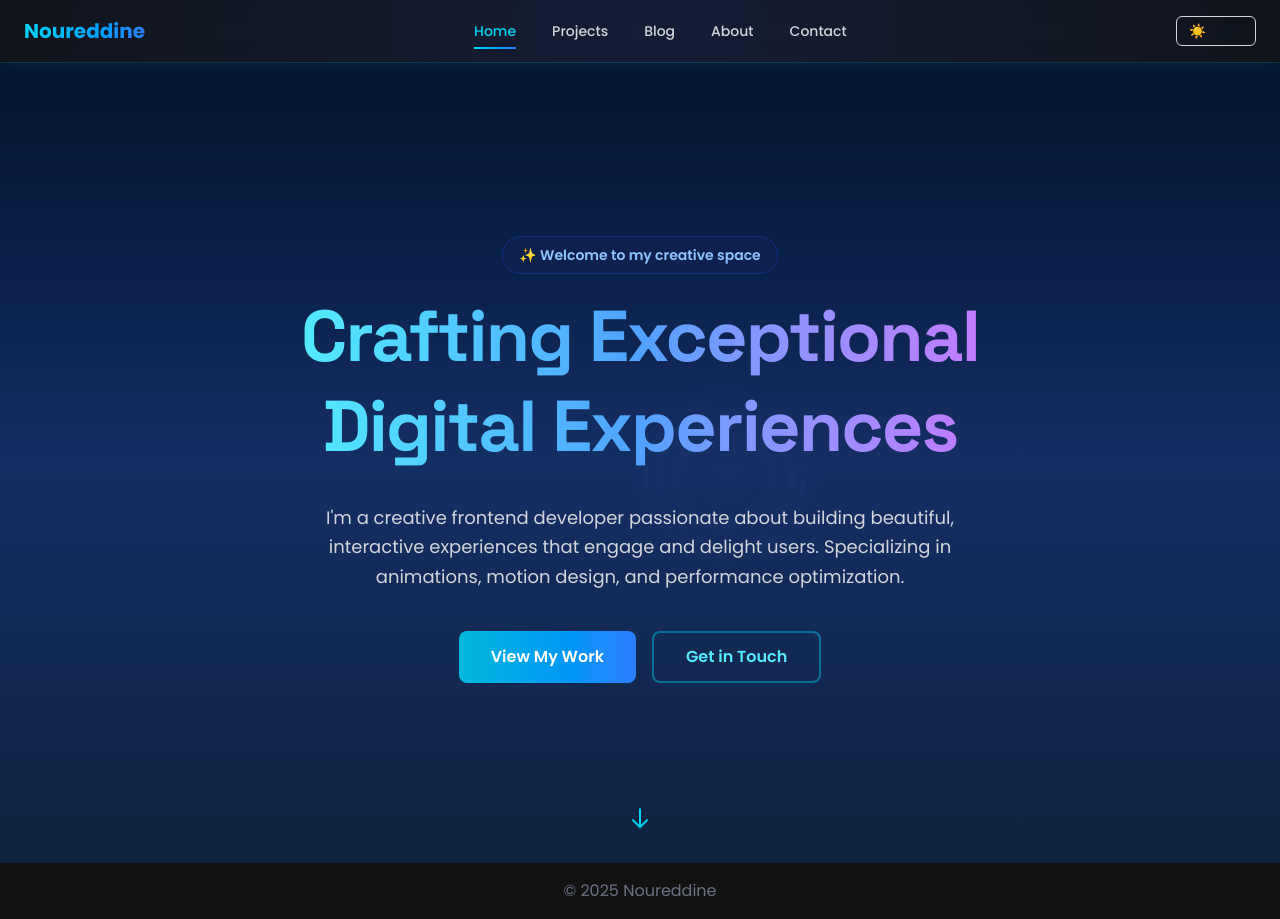
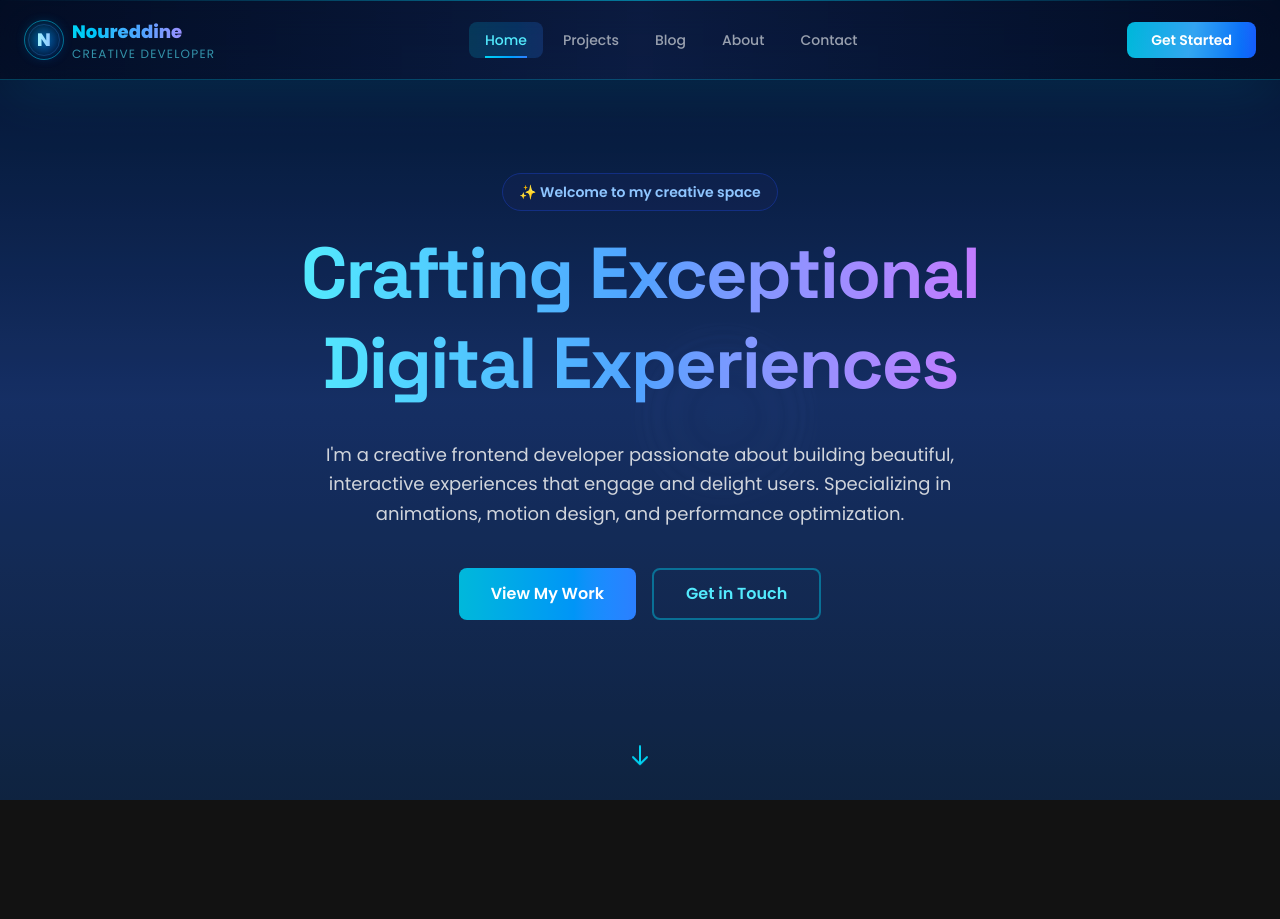
Before and after one commit to noureddineweb3dev/myPortfolio, a Next.js app: page / in a window 1280 px wide. After the commit the page ends 800 px from the top, so only its background shows below. Built offline with nearby package versions, Linux system fonts and the light colour scheme.

Commit message:
Navbar updated + Hero section updated

```diff
--- a/src/app/layout.tsx
+++ b/src/app/layout.tsx
@@ -20,12 +20,12 @@ function Layout({ children }: { children: React.ReactNode }) {
     <html
       lang="en"
       suppressHydrationWarning
-      className={`min-h-full dark:bg-gray-950 ${poppins.variable} ${spaceGrotesk.variable}`}
+      className={`h-screen overflow-hidden dark:bg-gray-950 ${poppins.variable} ${spaceGrotesk.variable}`}
     >
-      <body className="min-h-screen text-gray-900 dark:text-gray-100 font-poppins">
+      <body className="h-screen overflow-y-auto text-gray-900 dark:text-gray-100 font-poppins">
         <ThemeProvider>
           <Navbar />
-          <main className="min-h-screen">{children}</main>
+          <main>{children}</main>
 
           <footer className="p-4 text-center text-gray-500">© 2025 Noureddine</footer>
         </ThemeProvider>
--- a/src/components/layout/Navbar.tsx
+++ b/src/components/layout/Navbar.tsx
@@ -2,7 +2,7 @@
 
 import Link from 'next/link';
 import { usePathname } from 'next/navigation';
-import ThemeToggle from '../ui/ThemeToggle';
+import { useEffect, useState } from 'react';
 
 const navLinks = [
   { name: 'Home', href: '/' },
@@ -14,16 +14,64 @@ const navLinks = [
 
 function Navbar() {
   const pathname = usePathname();
+  const [mousePosition, setMousePosition] = useState({ x: 0, y: 0 });
+  const [logoHovered, setLogoHovered] = useState(false);
+
+  useEffect(() => {
+    const handleMouseMove = (e: MouseEvent) => {
+      setMousePosition({ x: e.clientX, y: e.clientY });
+    };
+
+    window.addEventListener('mousemove', handleMouseMove);
+    return () => window.removeEventListener('mousemove', handleMouseMove);
+  }, []);
 
   return (
-    <header className="sticky top-0 z-50 backdrop-blur-md bg-gradient-to-r from-slate-900/40 via-blue-900/30 to-slate-900/40 border-b border-cyan-500/20 shadow-lg shadow-cyan-500/5">
-      <nav className="mx-auto flex max-w-7xl items-center justify-between px-6 py-4">
-        {/* Logo */}
-        <Link href="/" className="group relative">
-          <span className="font-space-grotesk text-xl font-bold bg-gradient-to-r from-cyan-400 to-blue-500 bg-clip-text text-transparent transition-all duration-300 group-hover:from-cyan-300 group-hover:to-purple-400">
-            Noureddine
-          </span>
-          <div className="absolute -bottom-1 left-0 h-0.5 bg-gradient-to-r from-cyan-400 to-blue-500 w-0 group-hover:w-full transition-all duration-300"></div>
+    <header className="fixed top-0 left-0 right-0 z-50 backdrop-blur-xl bg-gradient-to-r from-slate-950/50 via-blue-950/40 to-slate-950/50 border-b border-cyan-500/30 shadow-2xl shadow-cyan-500/10 h-20">
+      {/* Animated gradient line on top */}
+      <div className="absolute top-0 left-0 right-0 h-px bg-gradient-to-r from-transparent via-cyan-500 to-transparent opacity-60"></div>
+
+      <nav className="mx-auto flex max-w-7xl items-center justify-between px-6 h-full">
+        {/* Animated Special Logo */}
+        <Link
+          href="/"
+          className="group relative flex items-center gap-2"
+          onMouseEnter={() => setLogoHovered(true)}
+          onMouseLeave={() => setLogoHovered(false)}
+        >
+          {/* Animated Sphere Background */}
+          <div className="relative w-10 h-10 flex items-center justify-center">
+            {/* Outer rotating ring */}
+            <div
+              className={`absolute inset-0 rounded-full border border-cyan-400/50 ${
+                logoHovered ? 'animate-spin' : ''
+              }`}
+              style={{ animationDuration: '4s' }}
+            ></div>
+
+            {/* Middle pulsing ring */}
+            <div className="absolute inset-1 rounded-full border border-blue-400/30 animate-pulse"></div>
+
+            {/* Inner glow */}
+            <div className="absolute inset-2 rounded-full bg-gradient-to-br from-cyan-500 to-blue-600 opacity-80 blur-sm"></div>
+
+            {/* Center text */}
+            <span className="relative font-space-grotesk text-lg font-black bg-gradient-to-r from-cyan-200 to-blue-300 bg-clip-text text-transparent">
+              N
+            </span>
+          </div>
+
+          <div className="flex flex-col">
+            <span className="font-space-grotesk text-lg font-black bg-gradient-to-r from-cyan-400 via-blue-400 to-purple-400 bg-clip-text text-transparent transition-all duration-300 group-hover:from-cyan-300 group-hover:via-purple-400 group-hover:to-pink-400">
+              Noureddine
+            </span>
+            <span className="text-xs font-poppins text-cyan-300/60 tracking-widest">
+              CREATIVE DEVELOPER
+            </span>
+          </div>
+
+          {/* Animated underline */}
+          <div className="absolute -bottom-2 left-0 h-0.5 bg-gradient-to-r from-cyan-400 via-blue-500 to-purple-500 w-0 group-hover:w-full transition-all duration-500"></div>
         </Link>
 
         {/* Center Navigation Links */}
@@ -35,13 +83,20 @@ function Navbar() {
               <li key={link.href}>
                 <Link
                   href={link.href}
-                  className={`relative px-4 py-2 font-poppins text-sm font-medium transition-all duration-300 group ${
-                    isActive
-                      ? 'text-cyan-400'
-                      : 'text-gray-300 hover:text-cyan-300'
+                  className={`relative px-4 py-2 font-poppins text-sm font-medium transition-all duration-300 group overflow-hidden ${
+                    isActive ? 'text-cyan-300' : 'text-gray-400 hover:text-cyan-300'
                   }`}
                 >
-                  {link.name}
+                  <span className="relative z-10">{link.name}</span>
+
+                  {/* Animated background on hover */}
+                  <span
+                    className={`absolute inset-0 bg-gradient-to-r from-cyan-500/20 to-blue-500/20 rounded-lg transition-all duration-300 ${
+                      isActive ? 'opacity-100' : 'opacity-0 group-hover:opacity-100'
+                    }`}
+                  ></span>
+
+                  {/* Bottom line indicator */}
                   <span
                     className={`absolute bottom-0 left-4 right-4 h-0.5 bg-gradient-to-r from-cyan-400 to-blue-500 transition-all duration-300 ${
                       isActive ? 'scale-x-100' : 'scale-x-0 group-hover:scale-x-100 origin-left'
@@ -53,14 +108,23 @@ function Navbar() {
           })}
         </ul>
 
-        {/* Right Section - Theme Toggle */}
-        <div className="flex items-center gap-4">
-          <ThemeToggle />
-        </div>
+        {/* Right Section - CTA Button */}
+        <Link
+          href="/contact"
+          className="relative px-6 py-2 font-poppins text-sm font-semibold text-white overflow-hidden rounded-lg group hidden md:block"
+        >
+          {/* Gradient background */}
+          <div className="absolute inset-0 bg-gradient-to-r from-cyan-500 to-blue-600 transition-all duration-300 group-hover:shadow-lg group-hover:shadow-cyan-500/50"></div>
+
+          {/* Animated shine effect */}
+          <div className="absolute inset-0 bg-gradient-to-r from-transparent via-white/20 to-transparent transform -skew-x-12 group-hover:translate-x-full transition-transform duration-500"></div>
+
+          <span className="relative z-10">Get Started</span>
+        </Link>
       </nav>
 
-      {/* Mobile Menu Button */}
-      <div className="md:hidden px-6 pb-4">
+      {/* Mobile Menu */}
+      <div className="hidden md:hidden px-6 pb-4 space-y-2 absolute top-20 left-0 right-0 bg-slate-950/95 backdrop-blur-xl border-b border-cyan-500/30">
         <ul className="flex flex-col gap-2">
           {navLinks.map((link) => {
             const isActive = pathname === link.href;
@@ -68,10 +132,10 @@ function Navbar() {
               <li key={link.href}>
                 <Link
                   href={link.href}
-                  className={`block px-3 py-2 rounded-lg font-poppins text-sm font-medium transition-all duration-300 ${
+                  className={`block px-4 py-3 rounded-lg font-poppins text-sm font-medium transition-all duration-300 ${
                     isActive
-                      ? 'bg-cyan-500/20 text-cyan-300 border border-cyan-500/50'
-                      : 'text-gray-300 hover:bg-cyan-500/10 hover:text-cyan-300'
+                      ? 'bg-gradient-to-r from-cyan-500/30 to-blue-500/30 text-cyan-300 border border-cyan-500/50'
+                      : 'text-gray-400 hover:bg-cyan-500/20 hover:text-cyan-300'
                   }`}
                 >
                   {link.name}
@@ -80,6 +144,13 @@ function Navbar() {
             );
           })}
         </ul>
+
+        <Link
+          href="/contact"
+          className="block w-full px-4 py-3 rounded-lg font-poppins text-sm font-semibold text-white bg-gradient-to-r from-cyan-500 to-blue-600 text-center transition-all duration-300 hover:shadow-lg hover:shadow-cyan-500/50 mt-4"
+        >
+          Get Started
+        </Link>
       </div>
     </header>
   );
--- a/src/components/sections/Hero.tsx
+++ b/src/components/sections/Hero.tsx
@@ -2,7 +2,7 @@ import WaterSurface from '@/components/effects/WaterSurface';
 
 export default function Hero() {
   return (
-    <section className="relative min-h-screen overflow-hidden bg-gradient-to-b from-slate-950 via-blue-950 to-slate-900">
+    <section className="relative min-h-screen overflow-hidden bg-linear-to-b from-slate-950 via-blue-950 to-slate-900">
       <WaterSurface />
 
       <div className="relative z-10 flex items-center justify-center min-h-screen">
@@ -25,7 +25,7 @@ export default function Hero() {
           </p>
 
           <div className="mt-10 flex flex-wrap gap-4 justify-center">
-            <button className="px-8 py-3 font-semibold text-white bg-gradient-to-r from-cyan-500 to-blue-500 rounded-lg hover:shadow-lg hover:shadow-cyan-500/50 transition-all duration-300">
+            <button className="px-8 py-3 font-semibold text-white bg-linear-to-r from-cyan-500 to-blue-500 rounded-lg hover:shadow-lg hover:shadow-cyan-500/50 transition-all duration-300">
               View My Work
             </button>
             <button className="px-8 py-3 font-semibold text-cyan-300 border-2 border-cyan-500/50 rounded-lg hover:border-cyan-400 hover:bg-cyan-500/10 transition-all duration-300">
```
